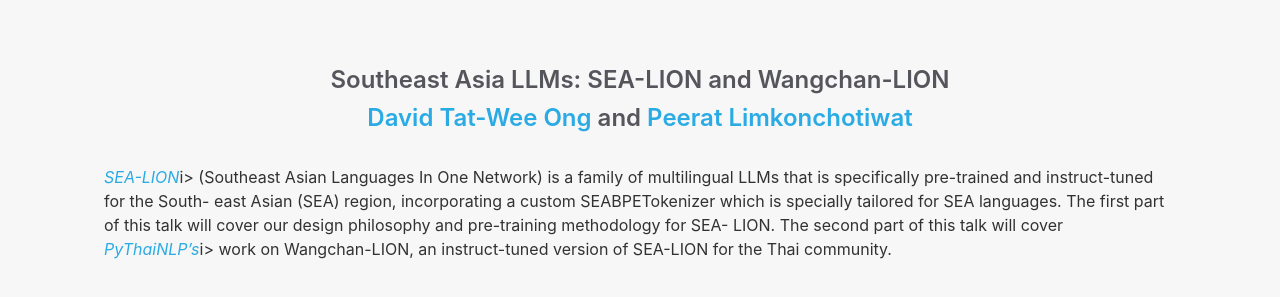
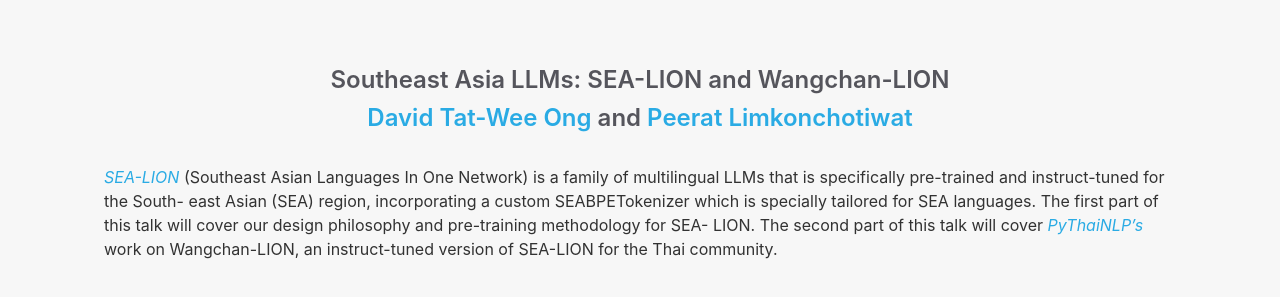
Before and after one commit to nlposs/nlposs.github.io, a Jekyll site: the page built from 2023/index.md, in a window 1280 px wide and 900 px high, scrolled down 3498 px, cut to the strip 93-390 px from the top of the window. Built offline with Jekyll 4.4.1, drawn with Linux system fonts in a browser that asks for light colours.

Commit message:
Fix tag closing

```diff
--- a/2023/index.md
+++ b/2023/index.md
@@ -101,7 +101,7 @@
 <h3><strong></strong>Southeast Asia LLMs: SEA-LION and Wangchan-LION</h3>
 <h3> <a href="https://www.linkedin.com/in/david-ong-tw">David Tat-Wee Ong</a> and <a href="https://www.linkedin.com/in/peerat-limkonchotiwat">Peerat Limkonchotiwat</a> </h3>
 <br>
-<i><a href="https://github.com/aisingapore/sealion">SEA-LION</a></i>i> (Southeast Asian Languages In One Network) is a family of multilingual LLMs that is specifically pre-trained and instruct-tuned for the South- east Asian (SEA) region, incorporating a custom SEABPETokenizer which is specially tailored for SEA languages. The first part of this talk will cover our design philosophy and pre-training methodology for SEA- LION. The second part of this talk will cover <i><a href="https://github.com/PyThaiNLP/pythainlp">PyThaiNLP's</a></i>i> work on Wangchan-LION, an instruct-tuned version of SEA-LION for the Thai community.
+<i><a href="https://github.com/aisingapore/sealion">SEA-LION</a></i> (Southeast Asian Languages In One Network) is a family of multilingual LLMs that is specifically pre-trained and instruct-tuned for the South- east Asian (SEA) region, incorporating a custom SEABPETokenizer which is specially tailored for SEA languages. The first part of this talk will cover our design philosophy and pre-training methodology for SEA- LION. The second part of this talk will cover <i><a href="https://github.com/PyThaiNLP/pythainlp">PyThaiNLP's</a></i> work on Wangchan-LION, an instruct-tuned version of SEA-LION for the Thai community.
 <br><br>
 <p>
 <img src="https://avatars.githubusercontent.com/u/13075447?v=4" align="left" style="margin-right: 32px; margin-bottom: 16px;" width=160px height=159px >
```
